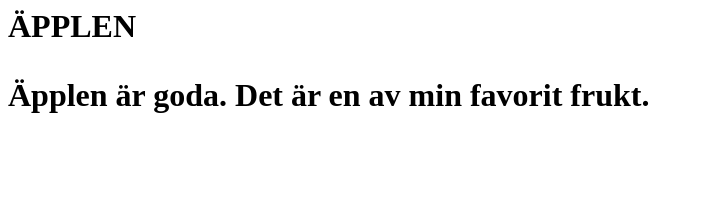
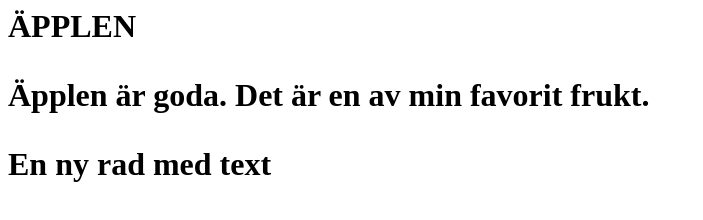
Before and after one commit to ElliotPersson/Githtmlsida, a plain HTML site: page index.html in a window 1280 px wide. Shown: the whole page, without its empty margins (0-703 px from the left). Drawn offline with Linux system fonts and the light colour scheme.

Commit message:
andra commit

```diff
--- a/index.html
+++ b/index.html
@@ -1,3 +1,5 @@
 <H1>ÄPPLEN<H1>
 
 <p>Äpplen är goda. Det är en av min favorit frukt.<p>
+
+<p>En ny rad med text<p>
```
